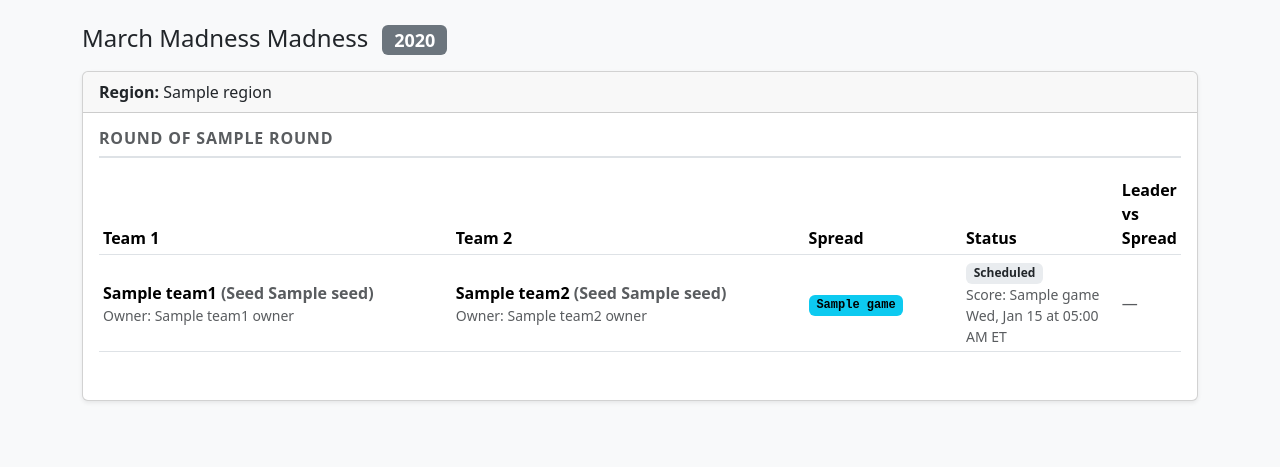
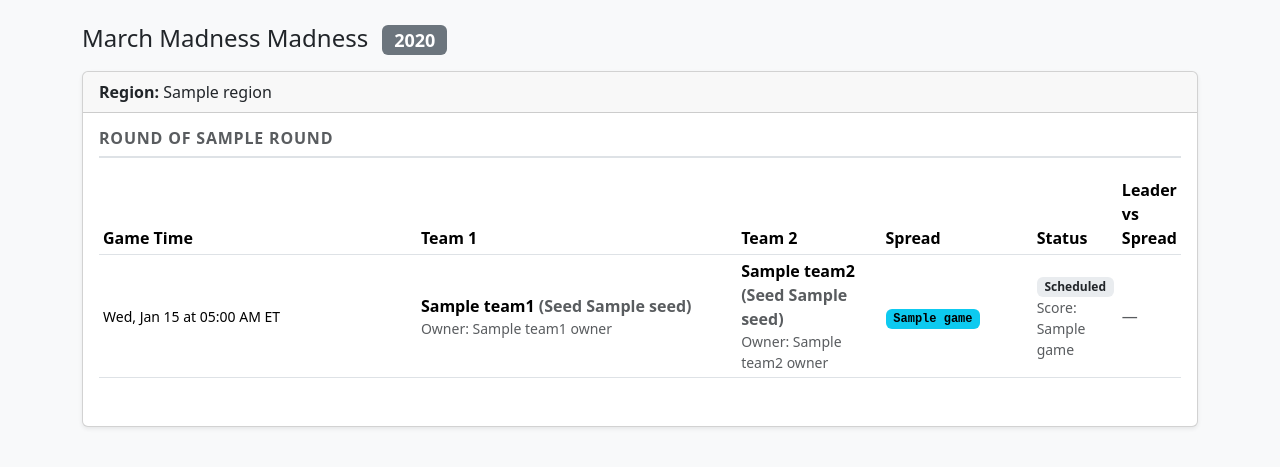
Before and after one commit to atlfmv7/march_madness_app, a Flask app: template templates/index.html in a window 1280 px wide. Shown: the part 50-517 px from the top of the page. Run offline with Flask 3, Linux system fonts and the light colour scheme; the template is opened without the code that fills it: most values are stand-ins (such as "Sample title", 1, 10 or a date in 2020); some libraries are stand-ins or nearby versions.

Commit message:
Add dedicated Game Time column to table view
Changes:
- Added "Game Time" as the first column in the games table
- Shows formatted game time using format_game_time() helper
- Displays "TBD" if game_time is not set
- Removed duplicate game time display from Status column
- Game times format as: "Day, Mon DD at HH:MM AM/PM ET"

Example display:
- "Thu, Mar 21 at 12:00 PM ET"
- "Thu, Mar 21 at 12:15 PM ET"
- "TBD" (for games without scheduled time)

This makes game scheduling much more visible and easier to scan.
Works with the game_time changes from the previous commit where:
- Round of 64 games get times spread across the day (every 15 min)
- Simulated games get current timestamp

```diff
--- a/templates/index.html
+++ b/templates/index.html
@@ -84,6 +84,7 @@
             <table class="table table-sm align-middle games-table">
               <thead>
                 <tr>
+                  <th>Game Time</th>
                   <th>Team 1</th>
                   <th>Team 2</th>
                   <th>Spread</th>
@@ -94,6 +95,13 @@
               <tbody>
                 {% for g in games %}
                 <tr>
+                  <td>
+                    {% if g.game_time %}
+                    <div class="small">{{ format_game_time(g.game_time) }}</div>
+                    {% else %}
+                    <span class="text-muted small">TBD</span>
+                    {% endif %}
+                  </td>
                   <td>
                     <div class="fw-semibold">
                       {{ g.team1.name }}
@@ -124,11 +132,6 @@
                     {% if g.score_label() %}
                     <div class="small text-muted">
                       Score: {{ g.score_label() }}
-                    </div>
-                    {% endif %}
-                    {% if g.game_time and g.status == "Scheduled" %}
-                    <div class="small text-muted" title="{{ g.game_time }}">
-                      {{ format_game_time(g.game_time) }}
                     </div>
                     {% endif %}
                   </td>
```
